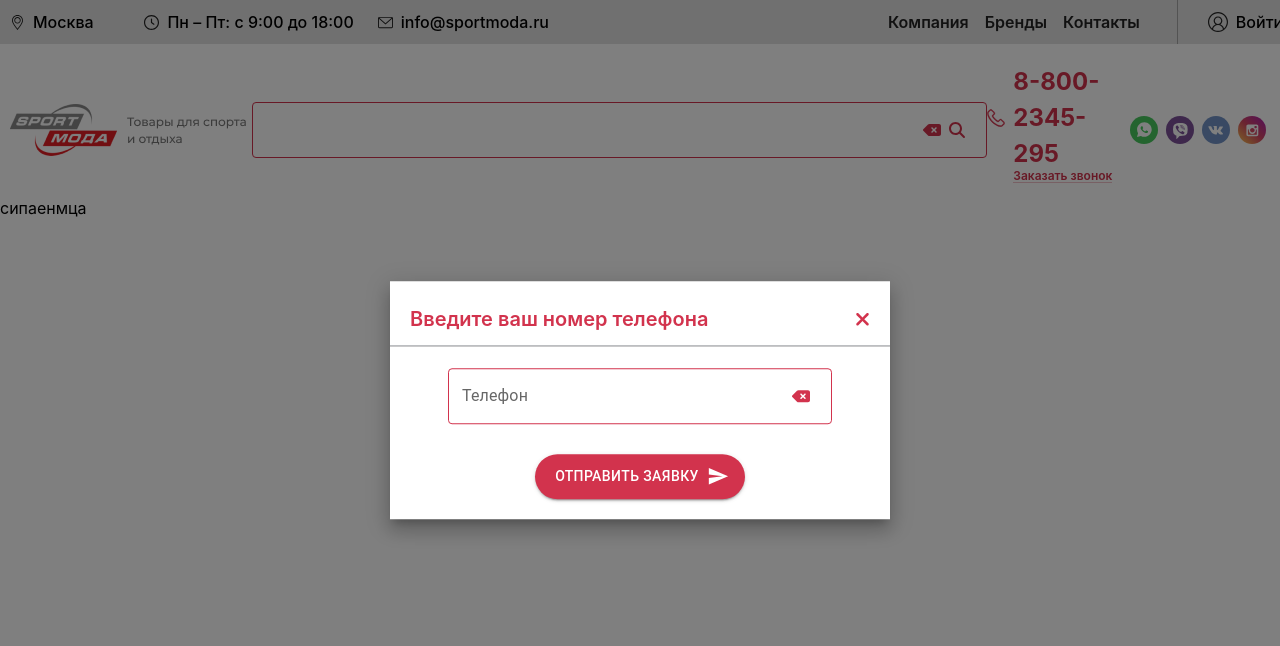
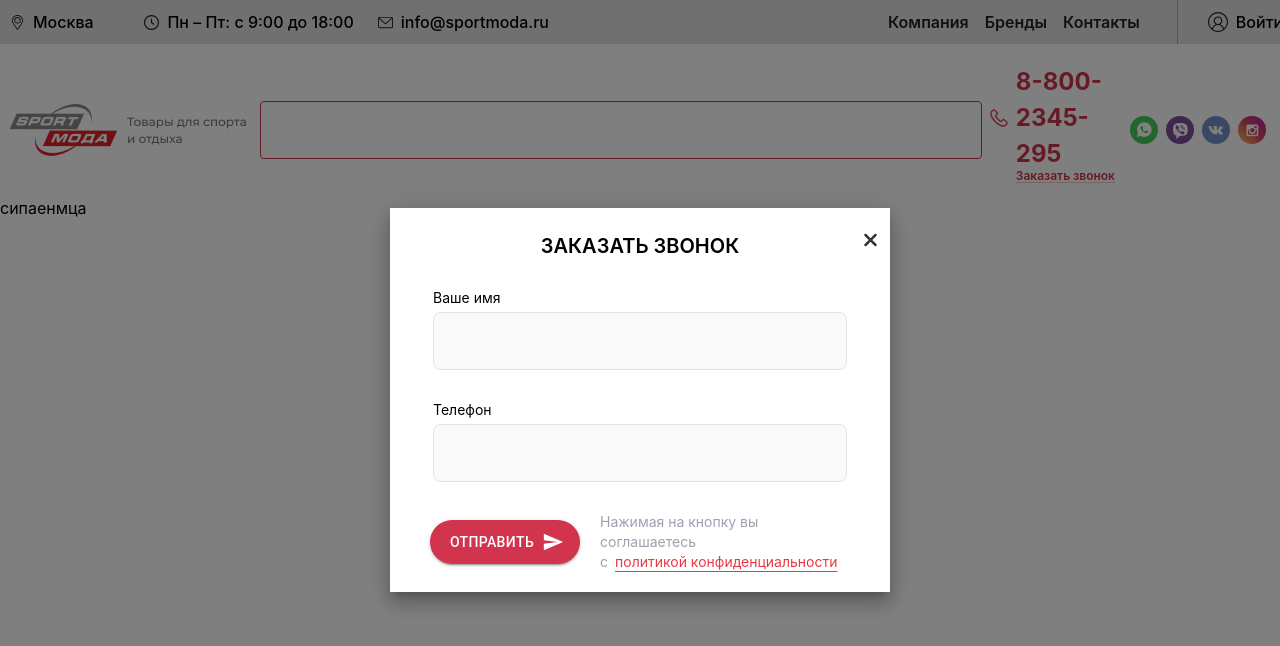
Before and after one commit to Merck-web/react-app, a React (Create React App) app: page /settings in a window 1280 px wide. Both pictures are taken after a click on the element "Заказать звонок". Shown: the top 646 px of the page. Built offline with nearby package versions, Linux system fonts and the light colour scheme; no server answers.

Commit message:
наводим марафет

```diff
--- a/package.json
+++ b/package.json
@@ -27,7 +27,6 @@
     ]
   },
   "dependencies": {
-    "@craco/craco": "^7.0.0",
     "@emotion/react": "^11.10.5",
     "@emotion/styled": "^11.10.5",
     "@fortawesome/fontawesome-svg-core": "^6.2.1",
@@ -62,6 +61,8 @@
     "web-vitals": "^2.1.4"
   },
   "devDependencies": {
+    "@craco/craco": "^7.0.0",
+    "@craco/types": "^7.0.0",
     "autoprefixer": "^10.4.13",
     "postcss": "^8.4.20",
     "tailwindcss": "^3.2.4"
--- a/src/components/CustomInput.tsx
+++ b/src/components/CustomInput.tsx
@@ -5,17 +5,23 @@ import {FormControl, InputAdornment} from "@mui/material";
 import {FontAwesomeIcon} from "@fortawesome/react-fontawesome";
 import {faDeleteLeft, faSearch} from "@fortawesome/free-solid-svg-icons";
 import InputMask from 'react-input-mask';
+import TransitionDiv from "~/components/TransitionDiv";
 
 type CustomizeInputsTypes = {
     variant?: "outlined" | "filled" | "standard",
     label?: string,
     backgroundColor: string,
-    setValue: React.Dispatch<React.SetStateAction<any>>, newValue?: string,
-    // setValue: (event: React.FormEvent<HTMLInputElement | HTMLTextAreaElement>, newValue?: string) => void
+    setValue: React.Dispatch<React.SetStateAction<any>>, newValue?: any,
     value: string,
     clerable?: boolean
     searchable?: boolean,
-    mask?: string
+    mask?: string,
+    borderRadius?: number,
+    borderColorFocus?: string
+    borderColor?: string,
+    textColor?: string,
+    colLabel?: boolean,
+    iconColor?: string
 }
 
 
@@ -27,18 +33,21 @@ const CustomizedInputs: React.FC<CustomizeInputsTypes> = ({
                                                               value,
                                                               clerable,
                                                               searchable,
-                                                              mask
+                                                              mask,
+                                                              borderRadius,
+                                                              borderColorFocus,
+                                                              borderColor,
+                                                              textColor,
+                                                              colLabel,
+                                                              iconColor
                                                           }) => {
-    const nodeRef = React.useRef(null);
-
     function newValueSet(event) {
         const value = event.target.value;
         setValue(value);
     }
 
-    function clearValue() {
-        console.log("click")
-        setValue("");
+    function clearValue(val) {
+        if (val) setValue("");
     }
 
     return (
@@ -49,6 +58,12 @@ const CustomizedInputs: React.FC<CustomizeInputsTypes> = ({
         >
             <FormControl className={'w-full'}>
                 {
+                    colLabel && label &&
+                    <h1 className={`font-normal text-sm text-[${textColor}] mb-1`}>
+                        {label}
+                    </h1>
+                }
+                {
                     mask ?
                         <InputMask
                             mask={mask}
@@ -58,24 +73,31 @@ const CustomizedInputs: React.FC<CustomizeInputsTypes> = ({
                             onChange={event => newValueSet(event)}
                         >
                             {() => (<TextField
-                                label={label ? label : ''}
+                                label={(label && !colLabel) ? label : ''}
                                 sx={{
                                     "& .Mui-focused": {
                                         borderColor: backgroundColor
                                     },
                                     "& .MuiOutlinedInput-input": {
-                                        borderColor: backgroundColor
+                                        borderColor: backgroundColor,
                                     },
                                     "& .MuiOutlinedInput-notchedOutline": {
                                         borderColor: backgroundColor
                                     },
                                     '& label.Mui-focused': {
-                                        color: backgroundColor,
+                                        color: textColor,
+                                    },
+                                    '& label': {
+                                        color: textColor,
                                     },
                                     '& .MuiInput-underline:after': {
                                         borderColor: backgroundColor,
                                     },
                                     '& .MuiOutlinedInput-root': {
+                                        borderRadius: `${borderRadius}px`,
+                                        backgroundColor: backgroundColor,
+                                        border: `1px solid ${borderColor}`,
+                                        color: textColor,
                                         '& fieldset': {
                                             borderColor: backgroundColor,
                                         },
@@ -83,7 +105,7 @@ const CustomizedInputs: React.FC<CustomizeInputsTypes> = ({
                                             borderColor: backgroundColor,
                                         },
                                         '&.Mui-focused fieldset': {
-                                            borderColor: backgroundColor,
+                                            borderColor: borderColorFocus,
                                         },
                                     },
                                 }}
@@ -93,19 +115,26 @@ const CustomizedInputs: React.FC<CustomizeInputsTypes> = ({
                                         endAdornment:
                                             <InputAdornment position="end">
                                                 {
-                                                    clerable && <FontAwesomeIcon
-                                                        className={'mr-2 cursor-pointer'}
+                                                    clerable &&
+                                                    <TransitionDiv fadeReverse={value.length} typeAnimation={'fade'}>
+                                                        <FontAwesomeIcon
+                                                            className={`mr-2 ${value.length && 'cursor-pointer'}`}
                                                             icon={faDeleteLeft}
-                                                        color={backgroundColor}
-                                                        onClick={clearValue}
+                                                            color={iconColor}
+                                                            onClick={() => clearValue(value.length)}
                                                         />
+                                                    </TransitionDiv>
+
                                                 }
                                                 {
-                                                    searchable && <FontAwesomeIcon
-                                                        className={'mr-2 cursor-pointer'}
+                                                    searchable &&
+                                                    <TransitionDiv fadeReverse={value.length} typeAnimation={'fade'}>
+                                                        <FontAwesomeIcon
+                                                            className={`mr-2 ${value.length && 'cursor-pointer'}`}
                                                             icon={faSearch}
-                                                        color={backgroundColor}
+                                                            color={iconColor}
                                                         />
+                                                    </TransitionDiv>
                                                 }
 
                                             </InputAdornment>
@@ -115,24 +144,31 @@ const CustomizedInputs: React.FC<CustomizeInputsTypes> = ({
                         </InputMask>
                         :
                         <TextField
-                            label={label ? label : ''}
+                            label={(label && !colLabel) ? label : ''}
                             sx={{
                                 "& .Mui-focused": {
                                     borderColor: backgroundColor
                                 },
                                 "& .MuiOutlinedInput-input": {
-                                    borderColor: backgroundColor
+                                    borderColor: backgroundColor,
                                 },
                                 "& .MuiOutlinedInput-notchedOutline": {
                                     borderColor: backgroundColor
                                 },
                                 '& label.Mui-focused': {
-                                    color: backgroundColor,
+                                    color: textColor,
+                                },
+                                '& label': {
+                                    color: textColor,
                                 },
                                 '& .MuiInput-underline:after': {
                                     borderColor: backgroundColor,
                                 },
                                 '& .MuiOutlinedInput-root': {
+                                    borderRadius: `${borderRadius}px`,
+                                    backgroundColor: backgroundColor,
+                                    border: `1px solid ${borderColor}`,
+                                    color: textColor,
                                     '& fieldset': {
                                         borderColor: backgroundColor,
                                     },
@@ -140,7 +176,7 @@ const CustomizedInputs: React.FC<CustomizeInputsTypes> = ({
                                         borderColor: backgroundColor,
                                     },
                                     '&.Mui-focused fieldset': {
-                                        borderColor: backgroundColor,
+                                        borderColor: borderColorFocus,
                                     },
                                 },
                             }}
@@ -152,19 +188,25 @@ const CustomizedInputs: React.FC<CustomizeInputsTypes> = ({
                                     endAdornment:
                                         <InputAdornment position="end">
                                             {
-                                                clerable && <FontAwesomeIcon
-                                                    className={'mr-2 cursor-pointer'}
+                                                clerable &&
+                                                <TransitionDiv fadeReverse={value.length} typeAnimation={'fade'}>
+                                                    <FontAwesomeIcon
+                                                        className={`mr-2 ${value.length && 'cursor-pointer'}`}
                                                         icon={faDeleteLeft}
-                                                    color={backgroundColor}
-                                                    onClick={clearValue}
+                                                        color={iconColor}
+                                                        onClick={() => clearValue(value.length)}
                                                     />
+                                                </TransitionDiv>
                                             }
                                             {
-                                                searchable && <FontAwesomeIcon
-                                                    className={'mr-2 cursor-pointer'}
+                                                searchable &&
+                                                <TransitionDiv fadeReverse={value.length} typeAnimation={'fade'}>
+                                                    <FontAwesomeIcon
+                                                        className={`mr-2 ${value.length && 'cursor-pointer'}`}
                                                         icon={faSearch}
-                                                    color={backgroundColor}
+                                                        color={iconColor}
                                                     />
+                                                </TransitionDiv>
                                             }
 
                                         </InputAdornment>
--- a/src/components/Modal.tsx
+++ b/src/components/Modal.tsx
@@ -44,10 +44,11 @@ type ModalTypes = {
     children?: React.ReactElement,
     shadow?: number,
     modalName?: string,
-    colorTitle?: string
+    colorTitle?: string,
+    formText?: 'uppercase' | 'capitalize'
 }
 
-const ModalDefault: FC<ModalTypes> = forwardRef(({width, children, shadow, modalName, colorTitle}, ref) => {
+const ModalDefault: FC<ModalTypes> = forwardRef(({width, children, shadow, modalName, colorTitle, formText}, ref) => {
     const style = {
         position: 'absolute' as 'absolute',
         top: '50%',
@@ -89,13 +90,17 @@ const ModalDefault: FC<ModalTypes> = forwardRef(({width, children, shadow, modal
             >
                 <Fade in={open}>
                     <Box className={`py-3`} sx={style}>
-                        <div className={'flex items-center justify-between text-xl py-3 px-5'}>
-                            <h1 className={`text-[${colorTitle ? colorTitle : 'black'}] font-semibold`}>{modalName}</h1>
-                            <TransitionDiv typeAnimation={'rotate'}>
-                                <FontAwesomeIcon onClick={handleClose} color={`${colorTitle ? colorTitle : 'black'}`} className='cursor-pointer' icon={faClose}/>
-                            </TransitionDiv>
+                        <div className={'flex items-center justify-center relative text-xl py-3 px-5'}>
+                            <h1 className={`text-[${colorTitle ? colorTitle : 'black'}] font-semibold ${formText}`}>{modalName}</h1>
+                            <div
+                                className={'absolute flex justify-center items-center top-0 right-0 w-[40px] h-[40px]'}>
+                                <TransitionDiv typeAnimation={'default'}>
+                                    <FontAwesomeIcon onClick={handleClose}
+                                                     color={`${colorTitle ? colorTitle : 'black'}`}
+                                                     className='cursor-pointer' icon={faClose}/>
+                                </TransitionDiv>
+                            </div>
                         </div>
-                        <hr className='border-1.5 bg-black'/>
                         {children}
                     </Box>
                 </Fade>
--- a/src/components/TransitionDiv.tsx
+++ b/src/components/TransitionDiv.tsx
@@ -2,12 +2,13 @@ import React, {FC} from 'react';
 import {motion} from "framer-motion";
 
 interface TransitionDivTypes {
-    typeAnimation?: 'default' | 'scaleOpacity' | 'rotate' | undefined,
+    typeAnimation?: 'default' | 'scaleOpacity' | 'rotate' | 'fade' | undefined,
     children?: React.ReactElement;
+    fadeReverse?: any
 }
 
 
-const TransitionDiv: FC<TransitionDivTypes> = ({typeAnimation, children}) => {
+const TransitionDiv: FC<TransitionDivTypes> = ({typeAnimation, children, fadeReverse}) => {
 
     return (
 
@@ -34,20 +35,32 @@ const TransitionDiv: FC<TransitionDivTypes> = ({typeAnimation, children}) => {
                         typeAnimation === 'rotate' ?
                             <motion.div
                                 whileHover={{
-                                    scale: [1, 1.1, 1.1, 1.1, 1],
-                                    rotate: [0, 90, 0],
+                                    scale: [1, 1.1],
+                                    rotate: [0, 360],
                                 }}
                                 whileTap={{
-                                    scale: [1.1, 1, 1, 1.1, 1.1],
-                                    rotate: [0, 90, 0],
+                                    scale: [1, 1.1],
+                                    rotate: [0, 360],
                                 }}
-
-                                transition={{duration: 1, type: 'tween', repeat: Infinity}}
+                                whileInView={{
+                                    scale: [1, 1.1],
+                                    rotate: [0, 360],
+                                }}
+                                transition={{duration: 1, type: 'spring', repeat: Infinity}}
                             >
                                 {children}
                             </motion.div>
                             :
-                            ''
+                            typeAnimation === 'fade' ?
+                                <motion.div
+                                    initial={{opacity: fadeReverse > 0 ? 0 : 1}}
+                                    animate={{opacity: fadeReverse > 0 ? 1 : 0}}
+                                    transition={{duration: 0.5}}
+                                >
+                                    {children}
+                                </motion.div>
+                                :
+                                ''
             }
         </>
 
--- a/src/pages/main/MainPage.tsx
+++ b/src/pages/main/MainPage.tsx
@@ -7,7 +7,7 @@ const MainPage: FC = () => {
     return (
         <>
             <Meta
-                title={'Главня страница'}
+                title={'Главная страница'}
                 lang={'ru'}
                 description={'Страница для покупи товаров, сайт для души, использую всю фантазию  и мировозрение моего фронтенда, без надзора от кого-либо, и попутно изучаю реакт'}
             />
--- a/src/pages/main/elements/Header.tsx
+++ b/src/pages/main/elements/Header.tsx
@@ -10,10 +10,10 @@ import SendIcon from '@mui/icons-material/Send';
 import TransitionDiv from "../../../components/TransitionDiv";
 
 
-
 function Header() {
     const [targetSearch, setTargetSearch] = React.useState("");
     const [phoneCall, setPhoneCall] = React.useState("");
+    const [nameCall, setNameCall] = React.useState("");
     const modal = useRef();
 
     const socials = [
@@ -57,12 +57,17 @@ function Header() {
                             <div className={`${styles.logo} w-[242px] h-[52px] bg-cover`}/>
                         </Link>
                     </div>
-                    <div className={'max-w-[750px] w-full'}>
+                    <div className={'max-w-[750px] w-full mx-2'}>
 
 
                         <CustomizedInputs
                             variant={'outlined'}
-                            backgroundColor={'#D2334D'}
+                            backgroundColor={'#FFFFFF'}
+                            borderColorFocus={'#D2334D'}
+                            borderColor={'#D2334D'}
+                            textColor={'#ABABAB'}
+                            iconColor={'#D2334D'}
+                            borderRadius={4}
                             setValue={setTargetSearch}
                             value={targetSearch}
                             clerable={true}
@@ -111,22 +116,46 @@ function Header() {
                 ref={modal}
                 width={500}
                 shadow={12}
-                modalName={'Введите ваш номер телефона'}
-                colorTitle={'#D2334D'}
+                modalName={'Заказать звонок'}
+                formText={'uppercase'}
+                colorTitle={'#333333'}
             >
                 <>
-                    <div className='p-2 my-3.5 max-w-[400px] w-full mx-auto'>
+                    <div className='p-2 my-2 max-w-[430px] w-full mx-auto'>
                         <CustomizedInputs
+                            setValue={setNameCall}
+                            value={nameCall}
+                            colLabel={true}
+                            label={'Ваше имя'}
+                            variant={'outlined'}
+                            backgroundColor={'#FAFAFA'}
+                            borderColorFocus={'#2E65F3'}
+                            borderColor={'#E0E2E7'}
+                            textColor={'#6F727A'}
+                            iconColor={'#D2334D'}
+                            borderRadius={8}
+                            clerable={true}
+                            mask={'aaaaaaaaaaaaaaaaaaaaaaaaaaaaaaaaaaaaaaaaaaa'}
+                        />
+                    </div>
+                    <div className='p-2 my-3.5 max-w-[430px] w-full mx-auto'>
+                        <CustomizedInputs
+                            setValue={setPhoneCall}
+                            value={phoneCall}
+                            colLabel={true}
                             label={'Телефон'}
                             variant={'outlined'}
-                            backgroundColor={'#D2334D'}
-                            setValue={setPhoneCall}
-                            value={phoneCall}
+                            backgroundColor={'#FAFAFA'}
+                            borderColorFocus={'#2E65F3'}
+                            borderColor={'#E0E2E7'}
+                            textColor={'#6F727A'}
+                            iconColor={'#D2334D'}
+                            borderRadius={8}
                             clerable={true}
                             mask={'+7 (999) 999-99-99'}
                         />
                     </div>
-                    <div className={'flex justify-center p-2'}>
+                    <div className={'flex justify-between items-center px-10 py-2'}>
                         <TransitionDiv
                             typeAnimation={'scaleOpacity'}
                         >
@@ -141,8 +170,14 @@ function Header() {
                                     fontSize: "14px"
                                 }}
                             >
-                                Отправить заявку
+                                Отправить
                             </Button>
+                        </TransitionDiv>
+                        <TransitionDiv typeAnimation={'default'}>
+                            <p className={'text-sm text-[#9CA1AD] max-w-[250px] w-full'}>Нажимая на кнопку вы соглашаетесь <br />с&ensp;
+                                <a className={'text-[#EC3844] underline underline-offset-4'}
+                                   href={'/'} target='_blank'>политикой конфиденциальности</a>
+                            </p>
                         </TransitionDiv>
                     </div>
                 </>
```
Also changed, not shown: craco.config.js (+17 -7 lines), src/pages/main/elements/TopInfo.tsx (+2 -16 lines), tsconfig.json (+7 -7 lines), tsconfig.paths.json (added, +17 -0 lines), 1 other file (tests, documents, lock files or other folders). Lines whose indentation alone changed are shown as unchanged.
